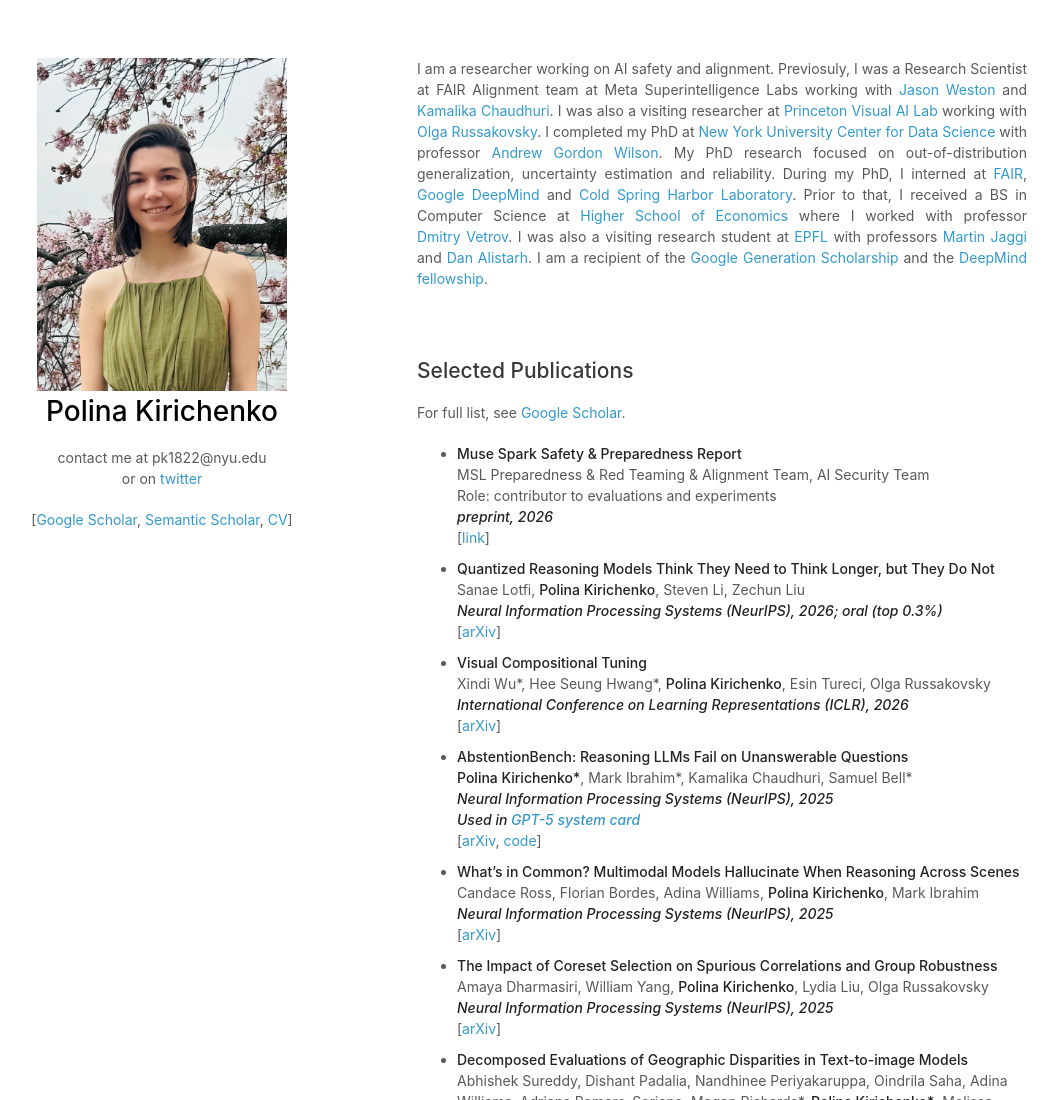
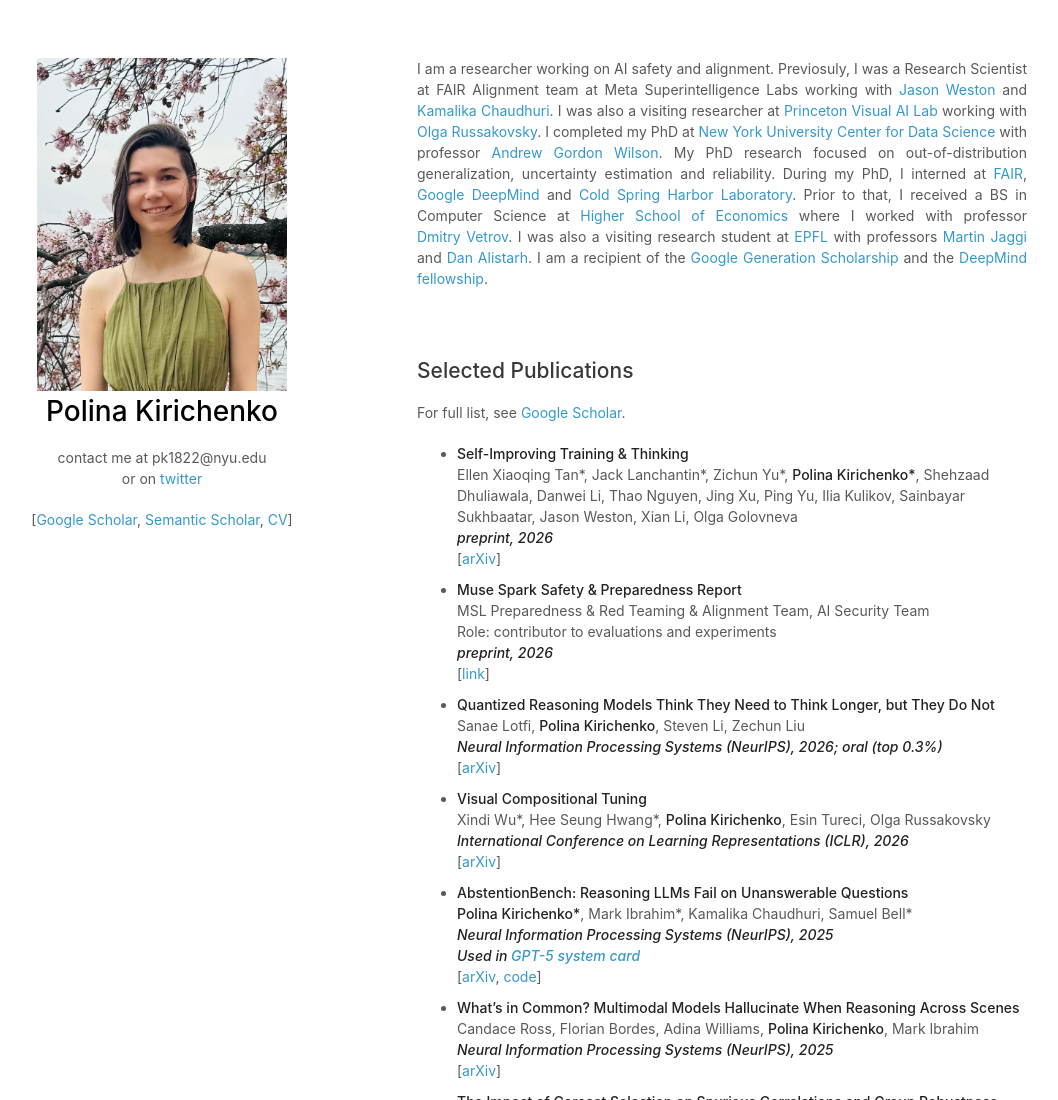
Before and after one commit to polkirichenko/polkirichenko.github.io, a plain HTML site: page index.html in a window 1280 px wide. Shown: the top 1100 px of the page, without its empty margins (113-1171 px from the left). Drawn offline with Linux system fonts and the light colour scheme; files whose address does not match are found by name.

Commit message:
Add Self-Improving Training & Thinking to publications

```diff
--- a/index.html
+++ b/index.html
@@ -71,6 +71,23 @@ For full list, see <a href="https://scholar.google.com/citations?hl=en&user=05uQ
 </p>
 
 <ul id="publications" >
+
+    <li style="margin-bottom: 10px;">
+        <span class='title'>
+            <strong>Self-Improving Training &amp; Thinking</strong>
+        </span>
+        <br />
+        <span class='authors'>
+          Ellen Xiaoqing Tan*, Jack Lanchantin*, Zichun Yu*, <strong>Polina Kirichenko*</strong>, Shehzaad Dhuliawala, Danwei Li, Thao Nguyen, Jing Xu, Ping Yu, Ilia Kulikov, Sainbayar Sukhbaatar, Jason Weston, Xian Li, Olga Golovneva
+        </span>
+        <br />
+        <span class='conference'>
+            <i><strong><i>preprint,&nbsp;2026</i></strong></i>
+        </span>
+        <br />
+        [<a href="https://arxiv.org/abs/2601.21343">arXiv</a>]
+    </li>
+
 
     <li style="margin-bottom: 10px;">
         <span class='title'>
```
